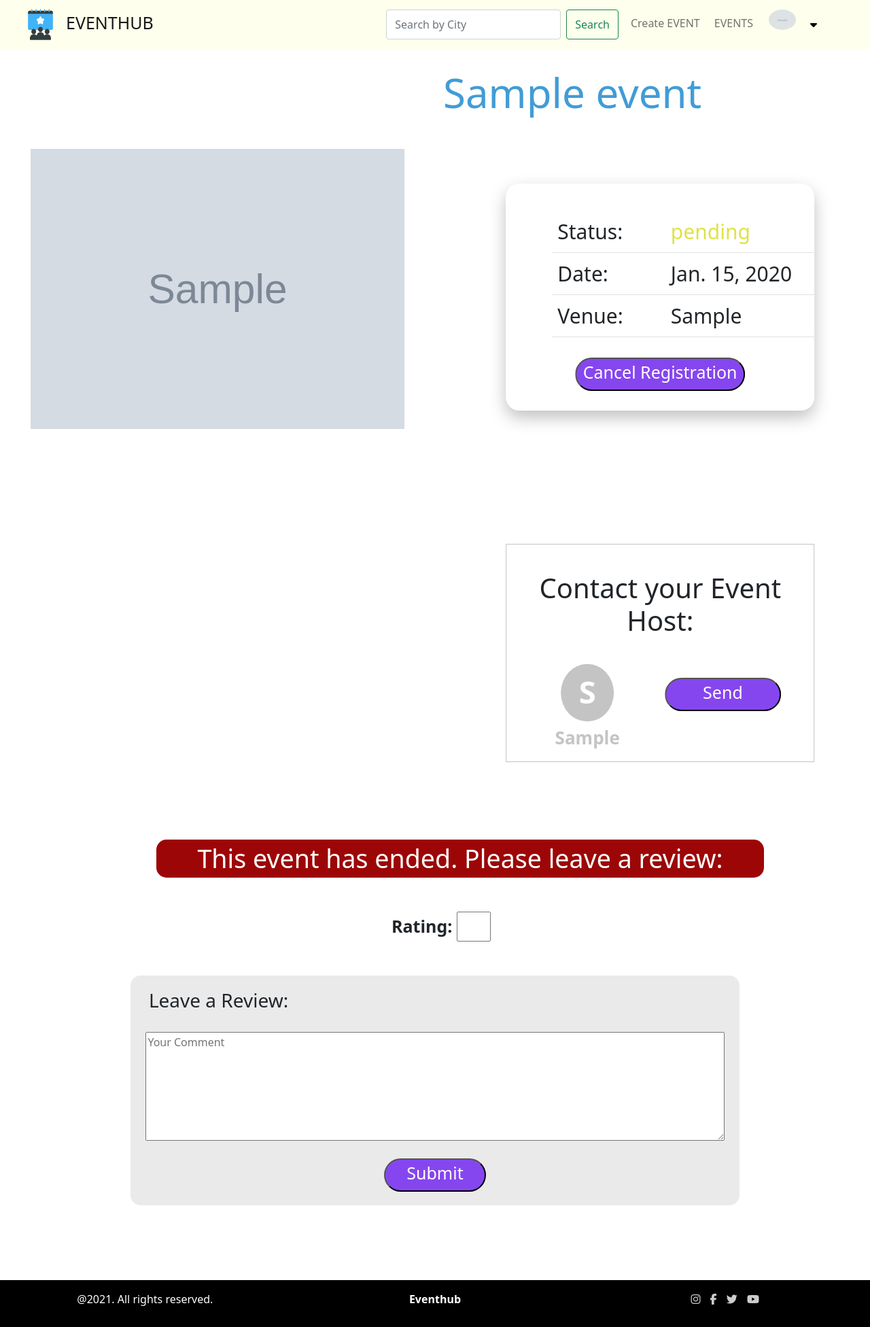
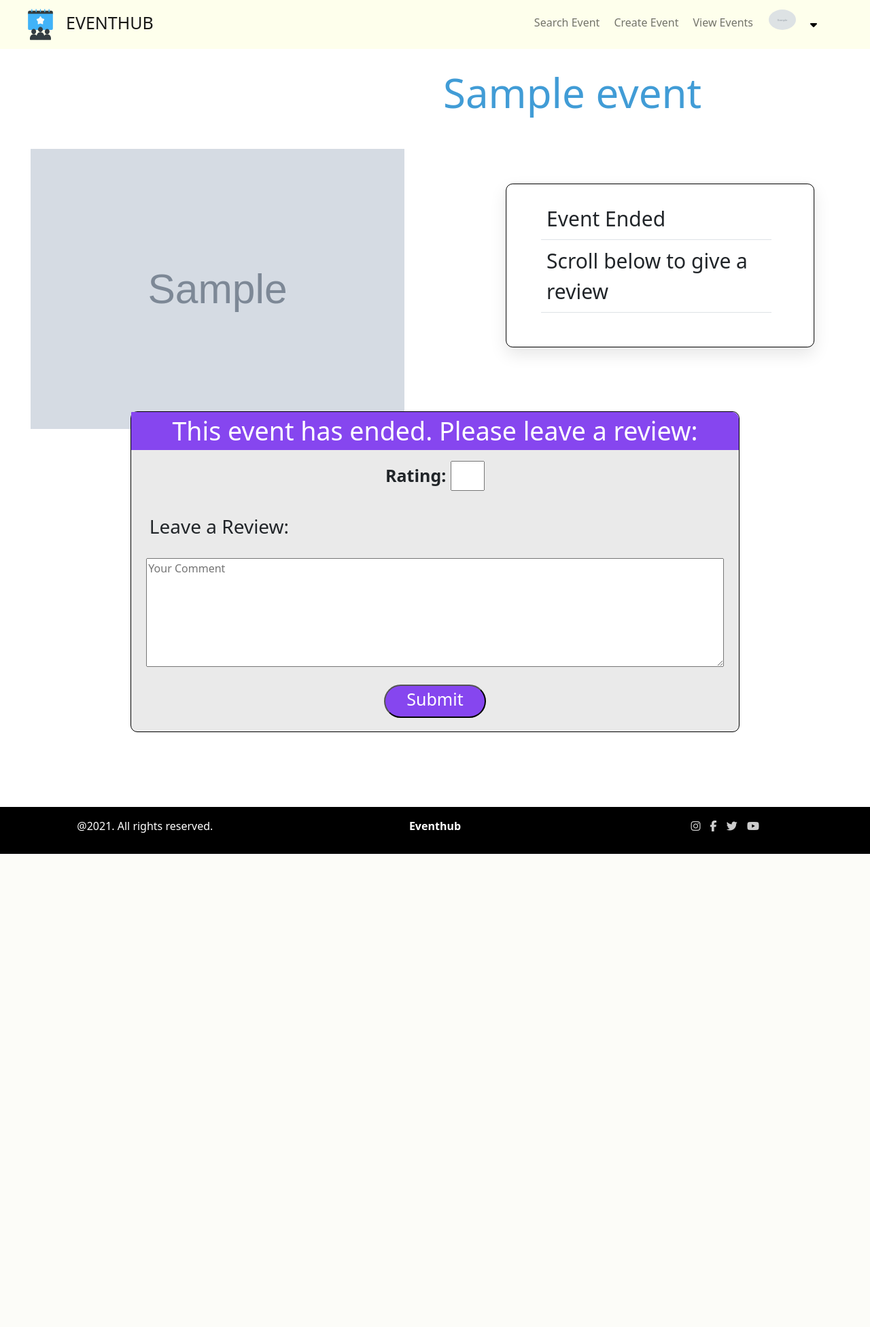
Before and after one commit to missionshrestha/Eventhub, a Django app: page /reservations/1/view_status in a window 1280 px wide. Shown: the whole page at 68% size. After the commit the page ends 1256 px from the top, so only its background shows below. Run offline with Django 3.2, Linux system fonts and the light colour scheme; a user stored in the database is signed in; tables that the repository leaves empty hold one stand-in row (values such as "Sample post"); grey boxes marked "Sample" are stand-in pictures; some libraries are stand-ins or nearby versions.

Commit message:
almost completed

```diff
--- a/events/models.py
+++ b/events/models.py
@@ -24,7 +24,6 @@ class EventRule(AbstractType):
     ordering = "created"
     class Meta:
         verbose_name_plural = "Event Rules"
-
 
 
 class Event(core_models.TimeStampedModel):
--- a/reservations/urls.py
+++ b/reservations/urls.py
@@ -6,4 +6,5 @@ app_name = "reservations"
 urlpatterns = [
     path("<int:event_id>/register", views.register, name="register"),
     path("<int:event_id>/view_status", views.view_status, name="view_status"),
+    path("cancel/<int:event_id>", views.cancel_registration, name="cancel")
 ]
--- a/reservations/views.py
+++ b/reservations/views.py
@@ -1,3 +1,4 @@
+import datetime
 from django.http import HttpResponse
 from django.shortcuts import render, redirect
 from .models import Reservation
@@ -6,13 +7,16 @@ from events.models import Event
 
 # Create your views here.
 def register(request, event_id):
+    current = datetime.datetime.now()
+    now = datetime.date(current.year, current.month, current.day)
     if request.user.is_authenticated:
         user = request.user
         event = Event.objects.get(pk=event_id)
+        ended = event.event_date < now
         if not Reservation.objects.filter(user  = request.user, event = event):
             Reservation.objects.create(status="pending", event=event, user=user)
         reservation = Reservation.objects.get(user = request.user, event = event)
-        args = {"user": user, "event": event, "reservation": reservation}
+        args = {"user": user, "event": event, "reservation": reservation, "ended":ended}
     else:
         html = "<html><body>You are not logged in. Log in first to register for any Events.</body></html>"
         return HttpResponse(html)
@@ -21,9 +25,20 @@ def register(request, event_id):
     return render(request, "register/afterregister.html", args)
 
 def view_status(request, event_id):
+    current = datetime.datetime.now()
+    now = datetime.date(current.year, current.month, current.day)
     user = request.user
     event = Event.objects.get(pk=event_id)
+    ended = event.event_date < now
     reservation = Reservation.objects.get(user = request.user, event = event)
-    args = {"user": user, "event": event, "reservation": reservation}
+    args = {"user": user, "event": event, "reservation": reservation, "ended": ended}
 
     return render(request, "register/afterregister.html" , args)
+
+def cancel_registration(request, event_id):
+    if request.method == "POST":
+        event = Event.objects.get(pk = event_id)
+        reservation = Reservation.objects.get(user = request.user, event = event)
+        reservation.delete()
+
+    return redirect('/')
--- a/templates/partials/nav.html
+++ b/templates/partials/nav.html
@@ -31,8 +31,7 @@
     }
 
     .navbar-brand:hover {
-        font-weight: bold;
-
+        color:cornflowerblue;
     }
 
     .navbar-logo-img {
@@ -45,11 +44,14 @@
         margin-left: 5px;
     }
 
+    .nav-item-nv {
+        border-radius: 20px;
+        padding:7px;
+        text-decoration:none;
+        color:black;
+    }
     .nav-item-nv:hover {
-        margin-left: -8px;
-        font-weight: bold;
-        font-size: 17px;
-
+        background-color: cornflowerblue;
     }
 
     .search {
@@ -60,10 +62,6 @@
         .search {
             width: 300px;
         }
-    }
-
-    .nav-item-nv-aboutus:hover {
-        margin-left: -9.5px;
     }
 
     .navbar-profile-img {
@@ -100,7 +98,7 @@
     .dropdown-content {
         display: none;
         position: absolute;
-        background-color: #FEFFEC;
+        background-color: cornflowerblue;
         min-width: 100px;
         box-shadow: 0px 8px 16px 0px rgba(0, 0, 0, 0.2);
         z-index: 1;
@@ -108,8 +106,8 @@
 
     /* Links inside the dropdown */
     .dropdown-content a {
+        color:white;
         float: none;
-        color: black;
         padding: 12px 16px;
         text-decoration: none;
         display: block;
@@ -139,15 +137,14 @@
 
         <div class="collapse navbar-collapse" id="navbarSupportedContent">
             <ul class="navbar-nav ms-auto mb-2 mb-lg-0 ">
-                <form class=" search d-flex">
-                    <input class="form-control me-2" type="search" placeholder="Search by City" aria-label="Search">
-                    <button class="btn btn-outline-success" type="submit">Search</button>
-                </form>
                 <li class="nav-item">
-                    <a class="nav-item-nv nav-item-nv-aboutus nav-link " href="{% url 'events:create' %}">Create EVENT</a>
+                    <a class="nav-item-nv nav-item-nv-aboutus nav-link " href="{% url 'events:search' %}">Search Event</a>
                 </li>
                 <li class="nav-item">
-                    <a class="nav-item-nv nav-item-nv-events nav-link " href="{% url "core:event" %}">EVENTS</a>
+                    <a class="nav-item-nv nav-item-nv-aboutus nav-link " href="{% url 'events:create' %}">Create Event</a>
+                </li>
+                <li class="nav-item">
+                    <a class="nav-item-nv nav-item-nv-events nav-link " href="{% url "core:event" %}">View Events</a>
                 </li>
 
                 <li class="nav-item">
--- a/templates/register/afterregister.html
+++ b/templates/register/afterregister.html
@@ -102,11 +102,12 @@ padding-top: 90px;
     /* width: 512px;
     height: 330px; */
     background: #FFFFFF;
-box-shadow: 0px 10px 25px rgba(0, 0, 0, 0.25);
-border-radius: 20px;
+    box-shadow: 0px 10px 25px rgba(0, 0, 0, 0.1);
+    border-radius: 10px;
     position: relative;
-padding-top: 40px;
+    padding-top: 20px;
     padding-bottom: 20px;
+    border: 1px solid black;
 /* margin-left:90px; */
 }
 
@@ -128,7 +129,7 @@ margin-bottom: 30px;
 
 }
 .profile-intro-heading{
-  margin-top:40px;
+  margin-top:70px;
 
 }
 
@@ -233,24 +234,22 @@ color: rgba(196, 196, 196, 1);
 }
 }
 .leave-review{
-  display: inline-block;
   font-size:calc(2vw + 12px);
-  padding: 0 60px;
-  color: white;
-  background: #9c0606;
-  border-radius: 15px;
-  margin-bottom: 50px;
-  margin-left: 18%;
+  background-color:#8646EF;
+  color:white;
+  border-top-right-radius: 10px;
+  border-top-left-radius: 1px;
 }
 .review-text{
   /* transform: translate(50%); */
 margin:auto;
-margin-top:50px;
+margin-top:5px;
   text-align: center;
   width: 70%;
   /* height: 250px; */
   background: #EAEAEA;
-border-radius: 15px;
+  border: 1px solid black;
+border-radius: 10px;
 }
 textarea{
  width: 95%;
@@ -296,10 +295,22 @@ margin-bottom: 20px;
       </div>
 
       <div class="col-lg-6">
-
         <h1 class="profile-intro-heading">{{ event.name }}</h1>
         <div class="container event-info-div">
-
+          {% if ended %}
+          <div class="event-info">
+            <div class ="col-md-9">
+              <table class="table">
+                <tr>
+                  <td>Event Ended</td>
+                </tr>
+                <tr>
+                  <td>Scroll below to give a review</td>
+                </tr>
+              </table>
+            </div>
+          </div>
+          {% else %}
           <div class="event-info">
             <table class="table">
               <tr>
@@ -315,19 +326,52 @@ margin-bottom: 20px;
                 <td>{{ event.city }}</td>
               </tr>
             </table>
-            <a href="">
-              <button type="button" class=" button-edit" data-aos="zoom-in">
+            <form method="POST" action ="{% url 'reservations:cancel' event.id %}">
+              {% csrf_token %}
+              <button type="submit" class=" button-edit" data-aos="zoom-in">
                 <p class="button-text">Cancel Registration</p>
               </button>
-            </a>
+            </form>
           </div>
+          {% endif %}
         </div>
       </div>
     </div>
 
   </div>
 
+{% if ended %}
 
+  <div class="bottom-section" data-aos="fade-in">
+
+
+    <div class="review-text ">
+
+
+
+      <form action="{% url "events:event_detail" event.pk %}" method="post">
+        {% csrf_token %}
+        <p class="leave-review">This event has ended. Please leave a review:</p>
+        <div class="rating">
+        <p style="font-size:25px; font-weight:bold;">Rating: <input   style="width:50px;" type="text" name="rating" value=""></p>
+        </div>
+        <h3 style="margin-bottom:30px; padding-top:20px;text-align:left;margin-left:3%;">Leave a Review:</h3>
+        <textarea placeholder="Your Comment" name="review"></textarea><br>
+
+        <button type="submit" class=" button-edit button-submit" data-aos="zoom-in">
+          <p class="button-text">Submit</p>
+        </button>
+
+      </form>
+    </div>
+  </div>
+{% else %}
+  <p>       </p>
+
+{% endif %}
+
+{% if ended %}
+{% else %}
 <div class="intro container-fluid">
   <div class="row row1">
     <div class="col-lg-6">
@@ -336,7 +380,6 @@ margin-bottom: 20px;
     <div class="col-lg-6">
 
       <div class="container" data-aos="slide-up">
-
         <div class="send-message-div">
           <h1>Contact your Event Host:</h1>
           <div class="container-fluid">
@@ -362,33 +405,7 @@ margin-bottom: 20px;
   </div>
 
 </div>
-
-
-  <div class="bottom-section" data-aos="fade-in">
-
-
-    <p class="leave-review">This event has ended. Please leave a review:</p>
-    <div class="rating" style="margin-left:45%";">
-      <p style="font-size:25px; font-weight:bold;">Rating: <input style="width:50px;" type="text" name="" value=""></p>
-    </div>
-
-
-    <div class="review-text ">
-
-
-      <h3 style="margin-bottom:30px; padding-top:20px;text-align:left;margin-left:3%;">Leave a Review:</h3>
-      <form action='index.html' method='post'>
-        <textarea placeholder="Your Comment" name='text'></textarea><br>
-
-
-        <button type="button" class=" button-edit button-submit" data-aos="zoom-in">
-          <p class="button-text">Submit</p>
-        </button>
-
-      </form>
-    </div>
-  </div>
-
+{% endif %}
   <script src="https://unpkg.com/aos@next/dist/aos.js"></script>
   <script>
     AOS.init({
```
Also changed, not shown: events/forms.py (+14 -3 lines), events/views.py (+21 -8 lines), templates/events/approve.html (+13 -20 lines), templates/events/event_detail.html (+31 -4 lines), templates/events/search.html (+46 -6 lines), templates/partials/event_card.html (+29 -20 lines), templates/base.html (line endings or trailing spaces). Lines whose indentation alone changed are shown as unchanged.
